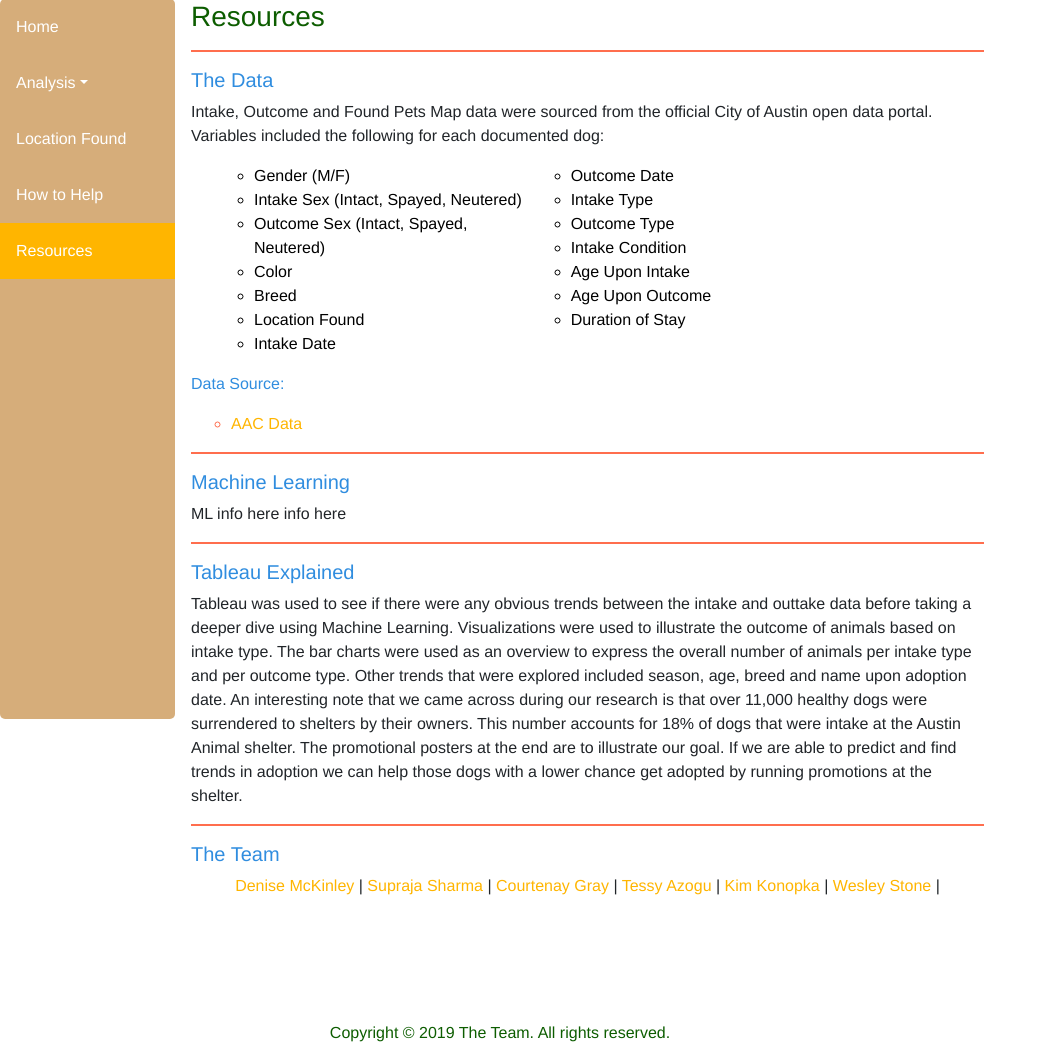
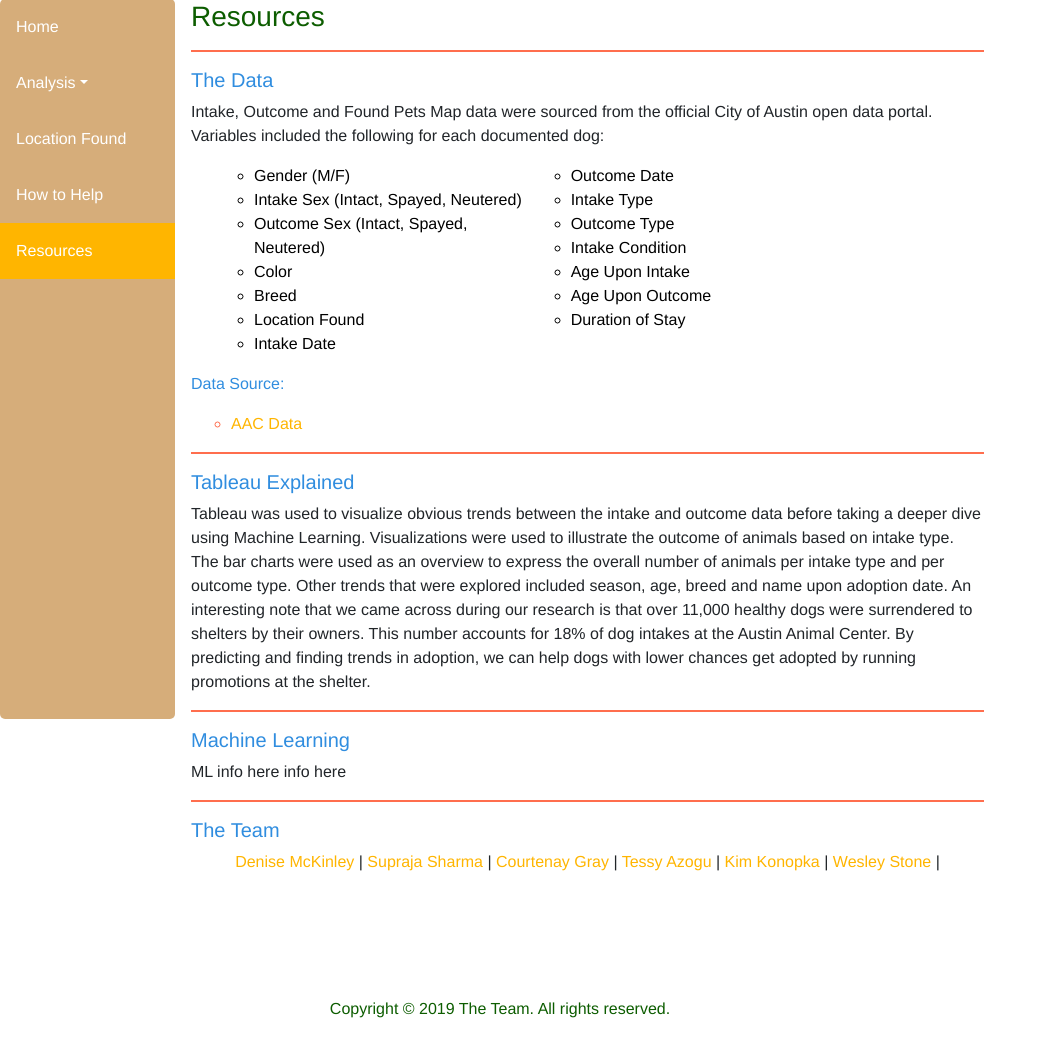
Before and after one commit to DeniseMcK9210/Animal-Adoption, a Flask app: page /resources in a window 1280 px wide. Shown: the part 91-1146 px from the top of the page, without its empty margins (0-1047 px from the left). After the commit the page ends 1109 px from the top, so only its background shows below. Run offline with Flask 2, Linux system fonts and the light colour scheme; parts of the project's set-up code (start-up, migrations or seed data) failed here and were passed over; some libraries are stand-ins or nearby versions.

Commit message:
resources update

```diff
--- a/templates/resources.html
+++ b/templates/resources.html
@@ -71,14 +71,14 @@
             <ul>
                 <li><a href="https://data.austintexas.gov/browse?q=austin%20animal%20center&sortBy=relevance" target="_blank">AAC Data</a></li>
             </ul>
+
+            <hr class="hr-o">
+             <h5 class="pink">Tableau Explained</h5>
+            <p>Tableau was used to visualize obvious trends between the intake and outcome data before taking a deeper dive using Machine Learning. Visualizations were used to illustrate the outcome of animals based on intake type. The bar charts were used as an overview to express the overall number of animals per intake type and per outcome type. Other trends that were explored included season, age, breed and name upon adoption date. An interesting note that we came across during our research is that over 11,000 healthy dogs were surrendered to shelters by their owners. This number accounts for 18% of dog intakes at the Austin Animal Center. By predicting and finding trends in adoption, we can help dogs with lower chances get adopted by running promotions at the shelter. </p>
+
             <hr class="hr-o">
              <h5 class="pink">Machine Learning</h5>
             <p>ML info here info here </p>
-
-            <hr class="hr-o">
-             <h5 class="pink">Tableau Explained</h5>
-            <p>Tableau was used to see if there were any obvious trends between the intake and outtake data before taking a deeper dive using Machine Learning. Visualizations were used to illustrate the outcome of animals based on intake type. The bar charts were used as an overview to express the overall number of animals per intake type and per outcome type. Other trends that were explored included season, age, breed and name upon adoption date. An interesting note that we came across during our research is that over 11,000 healthy dogs were surrendered to shelters by their owners. This number accounts for 18% of dogs that were intake at the Austin Animal shelter. The promotional posters at the end are to illustrate our goal. If we are able to predict and find trends in adoption we can help those dogs with a lower chance get adopted by running promotions at the shelter. </p>
-
 
             <hr class="hr-o">
              <h5 class="pink">The Team</h5>
```
